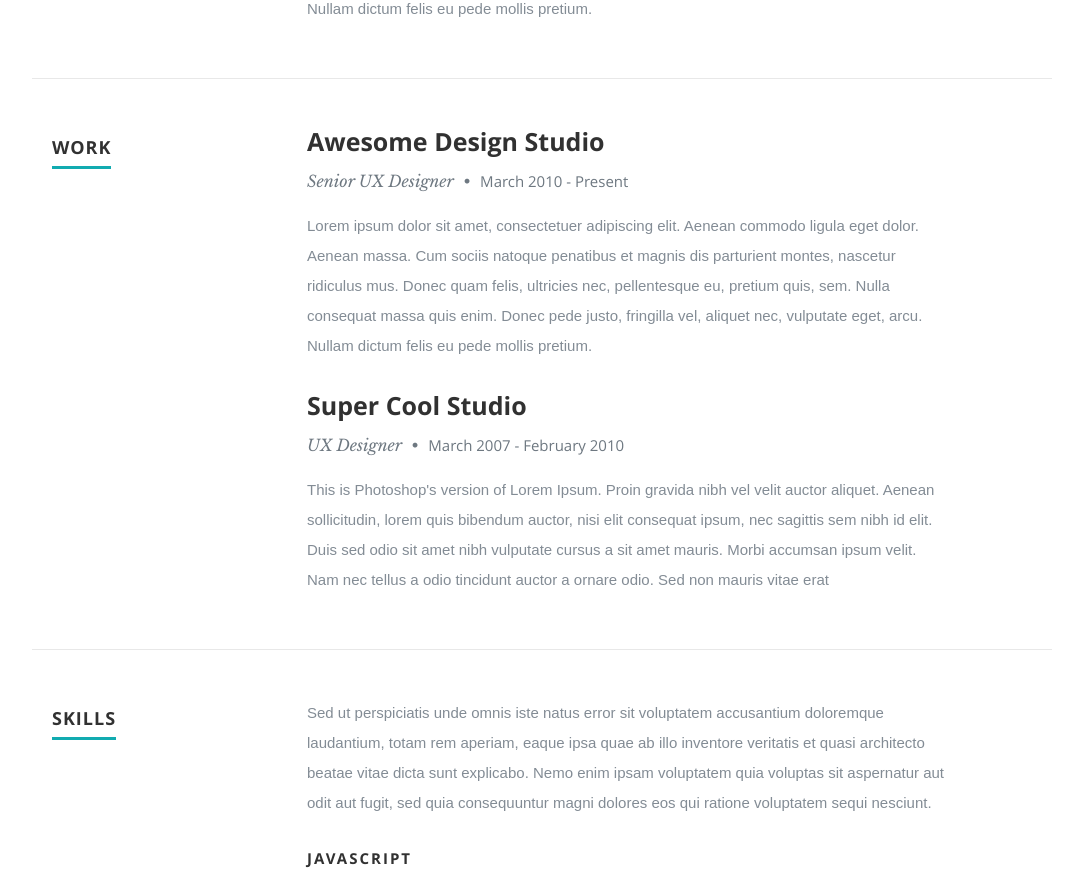
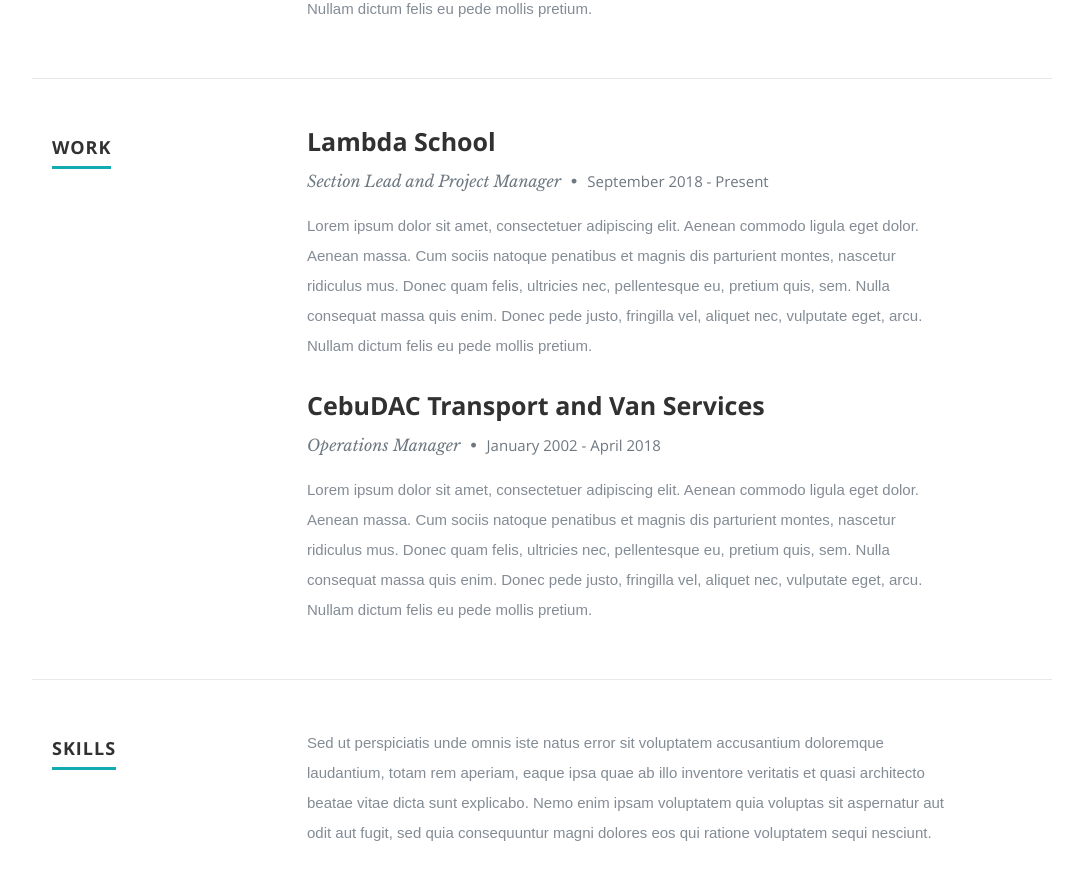
Before and after one commit to danteocualesjr/Portfolio-Site, a React (Create React App) app: page / in a window 1280 px wide. Shown: the part 2180-3061 px from the top of the page, without its empty margins (98-1181 px from the left). Built offline with nearby package versions, Linux system fonts and the light colour scheme.

Commit message:
Edited Resume component.

```diff
--- a/src/Components/Resume/resume.js
+++ b/src/Components/Resume/resume.js
@@ -45,8 +45,8 @@
                 <div className="nine columns main-col">
                     <div className="row item">
                     <div className="twelve columns">
-                        <h3>Awesome Design Studio</h3>
-                        <p className="info">Senior UX Designer <span>•</span> <em className="date">March 2010 - Present</em></p>
+                        <h3>Lambda School</h3>
+                        <p className="info">Section Lead and Project Manager <span>•</span> <em className="date">September 2018 - Present</em></p>
                         <p>
                         Lorem ipsum dolor sit amet, consectetuer adipiscing elit. Aenean commodo ligula eget dolor. Aenean massa.
                         Cum sociis natoque penatibus et magnis dis parturient montes, nascetur ridiculus mus. Donec quam felis,
@@ -57,13 +57,13 @@
                     </div> {/* item end */}
                     <div className="row item">
                     <div className="twelve columns">
-                        <h3>Super Cool Studio</h3>
-                        <p className="info">UX Designer <span>•</span> <em className="date">March 2007 - February 2010</em></p>
+                        <h3>CebuDAC Transport and Van Services</h3>
+                        <p className="info">Operations Manager <span>•</span> <em className="date">January 2002 - April 2018</em></p>
                         <p>
-                        This is Photoshop's version  of Lorem Ipsum. Proin gravida nibh vel velit auctor aliquet.
-                        Aenean sollicitudin, lorem quis bibendum auctor, nisi elit consequat ipsum, nec sagittis sem
-                        nibh id elit. Duis sed odio sit amet nibh vulputate cursus a sit amet mauris. Morbi accumsan
-                        ipsum velit. Nam nec tellus a odio tincidunt auctor a ornare odio. Sed non  mauris vitae erat
+                        Lorem ipsum dolor sit amet, consectetuer adipiscing elit. Aenean commodo ligula eget dolor. Aenean massa.
+                        Cum sociis natoque penatibus et magnis dis parturient montes, nascetur ridiculus mus. Donec quam felis,
+                        ultricies nec, pellentesque eu, pretium quis, sem. Nulla consequat massa quis enim.
+                        Donec pede justo, fringilla vel, aliquet nec, vulputate eget, arcu. Nullam dictum felis eu pede mollis pretium.
                         </p>
                     </div>
                     </div> {/* item end */}
```
